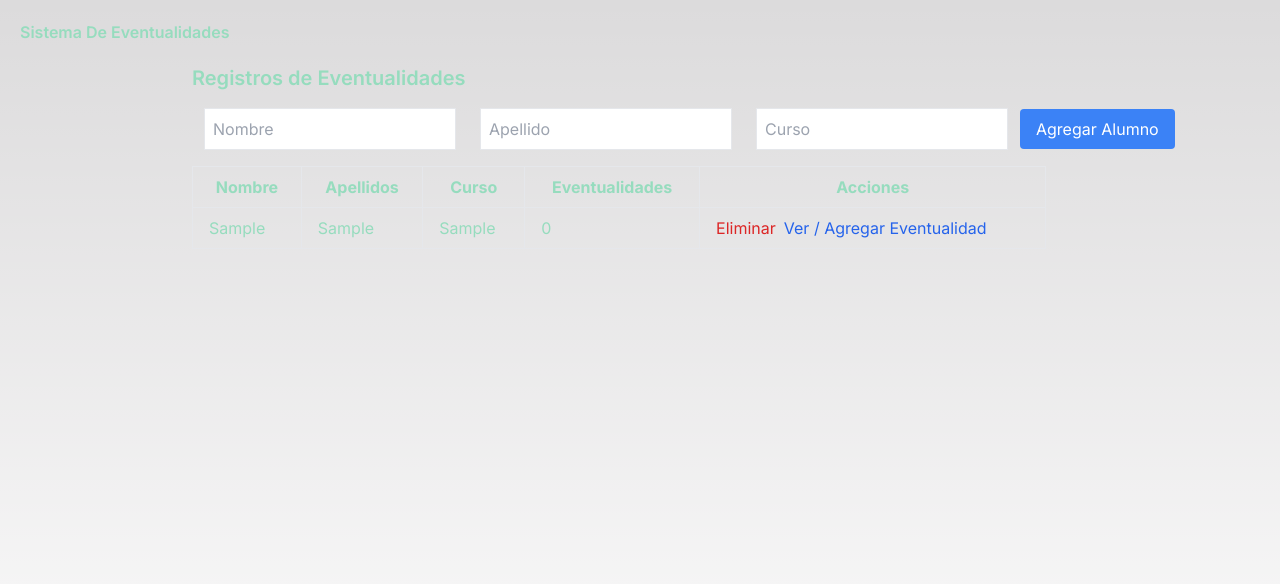
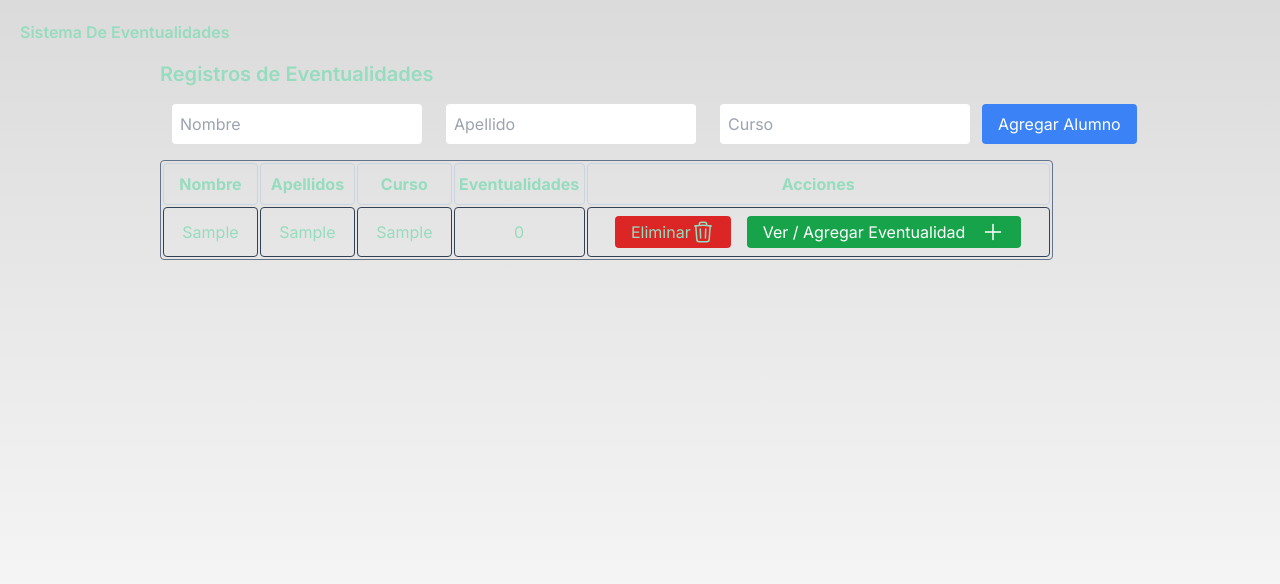
Before and after one commit to Manuel0893/Registro-de-eventos, a Next.js app: page / in a window 1280 px wide. Both pictures are taken after typing "Sample", "Sample", "Sample" into the empty fields and a click on the button "Agregar Alumno". Shown: the top 584 px of the page. Built offline with nearby package versions, Linux system fonts and the light colour scheme.

Commit message:
mejoras en proceso

```diff
--- a/app/components/TableEvents.js
+++ b/app/components/TableEvents.js
@@ -74,29 +74,29 @@
   };
 
   return (
-    <div className="m-5 ml-48">
+    <div className="m-1 ml-40">
       <h2 className="text-xl font-semibold mb-4">
         Registros de Eventualidades
       </h2>
-      <div className="mb-4">
+      <div className="mb-4 ">
         <input
           type="text"
           placeholder="Nombre"
-          className="p-2 border mx-3 text-gray-900"
+          className="p-2 rounded mx-3 text-gray-900"
           value={nombre}
           onChange={(e) => setNombre(e.target.value)}
         />
         <input
           type="text"
           placeholder="Apellido"
-          className="p-2 border mx-3 text-gray-900"
+          className="p-2 rounded mx-3 text-gray-900"
           value={apellido}
           onChange={(e) => setApellido(e.target.value)}
         />
         <input
           type="text"
           placeholder="Curso"
-          className="p-2 border mx-3 text-gray-900"
+          className="p-2 rounded  mx-3 text-gray-900"
           value={curso}
           onChange={(e) => setCurso(e.target.value)}
         />
@@ -107,35 +107,41 @@
           Agregar Alumno
         </button>
       </div>
-      <table className="table-auto w-4/5">
+      <table className="border-separate rounded border border-slate-500 w-4/5">
         <thead>
           <tr>
-            <th className="border px-4 py-2">Nombre</th>
-            <th className="border px-4 py-2">Apellidos</th>
-            <th className="border px-4 py-2">Curso</th>
-            <th className="border px-4 py-2">Eventualidades</th>
-            <th className="border px-4 py-2">Acciones</th>
+            <th className="border rounded border-slate-300 py-2 ...">Nombre</th>
+            <th className="border rounded border-slate-300 ...">Apellidos</th>
+            <th className="border rounded border-slate-300 ...">Curso</th>
+            <th className="border rounded border-slate-300 ...">Eventualidades</th>
+            <th className="border rounded border-slate-300 ...">Acciones</th>
           </tr>
         </thead>
         <tbody>
           {alumnos.map((alumno, index) => (
             <tr key={index} className="border">
-              <td className="border px-4 py-2">{alumno.name}</td>
-              <td className="border px-4 py-2">{alumno.apellido}</td>
-              <td className="border px-4 py-2">{alumno.curso}</td>
-              <td className="border px-4 py-2">{alumno.events}</td>
-              <td className="border px-4 py-2">
+              <td className="border rounded border-slate-700 px-4 py-2 text-center">{alumno.name}</td>
+              <td className="border rounded border-slate-700 px-4 py-2 text-center ... ">{alumno.apellido}</td>
+              <td className="border rounded border-slate-700 px-4 py-2 text-center ... ">{alumno.curso}</td>
+              <td className="border rounded border-slate-700 px-4 py-2 text-center ...">{alumno.events}</td>
+              <td className="border rounded border-slate-700 px-4 py-2 flex items-center justify-center">
                 <button
-                  className="text-red-600 hover:underline"
+                  className="bg-red-600 px-4 py-1 rounded hover:underline flex items-center mr-2"
                   onClick={() => handleDeleteAlumno(index)}
                 >
                   Eliminar
+                  <svg xmlns="http://www.w3.org/2000/svg" fill="none" viewBox="0 0 24 24" stroke-width="1.5" stroke="currentColor" class="w-6 h-6">
+  <path stroke-linecap="round" stroke-linejoin="round" d="M14.74 9l-.346 9m-4.788 0L9.26 9m9.968-3.21c.342.052.682.107 1.022.166m-1.022-.165L18.16 19.673a2.25 2.25 0 01-2.244 2.077H8.084a2.25 2.25 0 01-2.244-2.077L4.772 5.79m14.456 0a48.108 48.108 0 00-3.478-.397m-12 .562c.34-.059.68-.114 1.022-.165m0 0a48.11 48.11 0 013.478-.397m7.5 0v-.916c0-1.18-.91-2.164-2.09-2.201a51.964 51.964 0 00-3.32 0c-1.18.037-2.09 1.022-2.09 2.201v.916m7.5 0a48.667 48.667 0 00-7.5 0" />
+</svg>
                 </button>
                 <button
-                  className="ml-2 text-blue-600 hover:underline"
+                  className="bg-green-600 rounded px-4 py-1 text-white hover:underline flex items-center ml-2"
                   onClick={() => handleOpenModal(alumno)}
                 >
                   Ver / Agregar Eventualidad
+                  <svg xmlns="http://www.w3.org/2000/svg" fill="none" stroke-width="1.5" stroke="currentColor" className="w-6 h-6 ml-4">
+                    <path stroke-linecap="round" stroke-linejoin="round" d="M12 4.5v15m7.5-7.5h-15" />
+                      </svg>
                 </button>
               </td>
             </tr>
@@ -161,8 +167,8 @@
                       </p>
                     </div>
                   </div>
-                ))}
-              </div>
+              ))}
+            </div>
             </div>
             <textarea
               type="text"
--- a/app/layout.js
+++ b/app/layout.js
@@ -4,8 +4,8 @@
 const inter = Inter({ subsets: ['latin'] })
 
 export const metadata = {
-  title: 'Create Next App',
-  description: 'Generated by create next app',
+  title: 'Registro de eventos',
+  description: 'Para cuando los alumnos presentan eventualidades puntuales en la escuela',
 }
 
 export default function RootLayout({ children }) {
--- a/tailwind.config.js
+++ b/tailwind.config.js
@@ -7,6 +7,9 @@
   ],
   theme: {
     extend: {
+      gridRow:{
+        'span-16': 'span 16 / span 16',
+      },
       backgroundImage: {
         'gradient-radial': 'radial-gradient(var(--tw-gradient-stops))',
         'gradient-conic':
```
